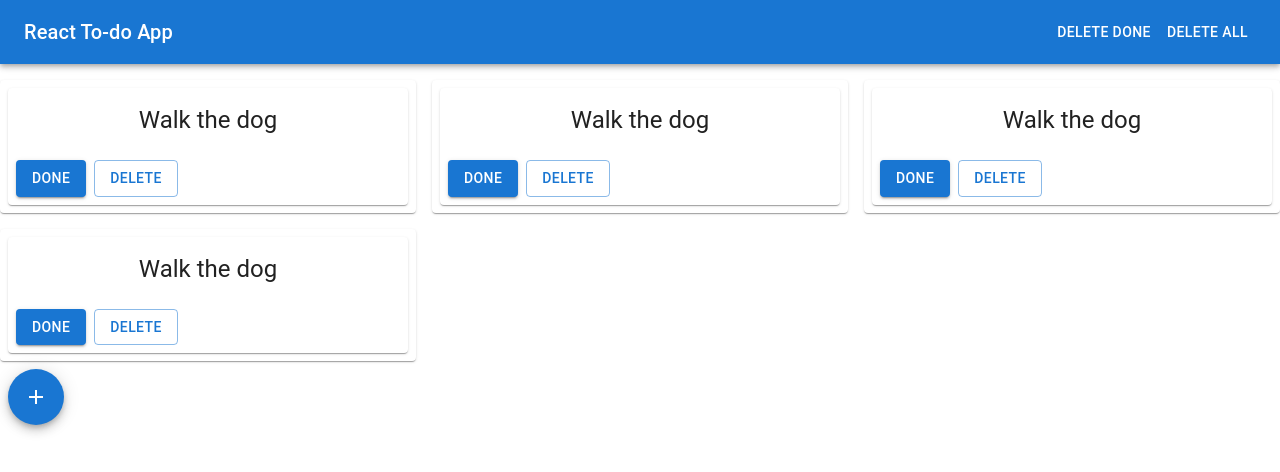
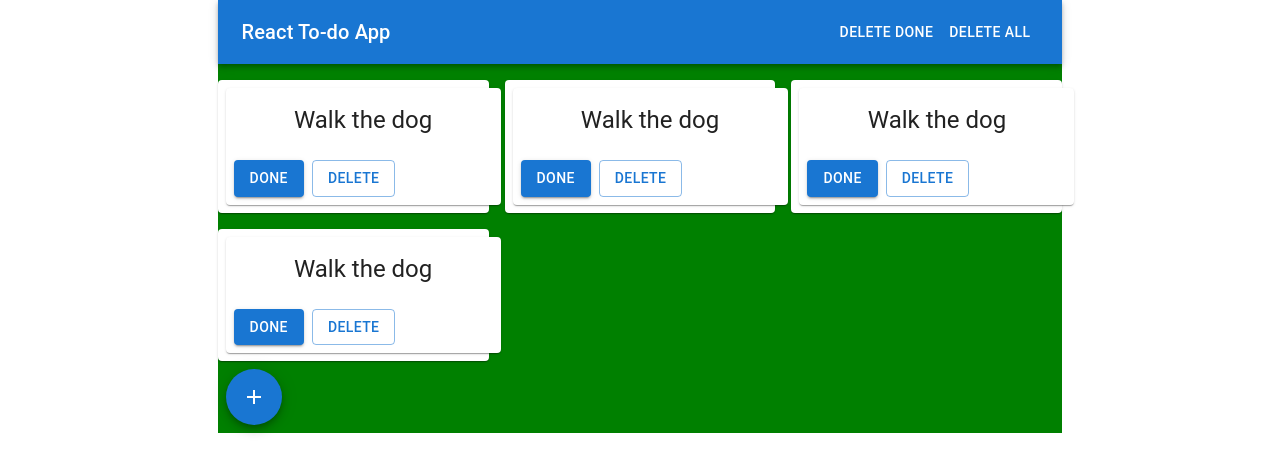
Before and after one commit to benjaminpritchard230/react-todo-app-mui, a React (Create React App) app: page / in a window 1280 px wide. Shown: the top 472 px of the page. Built offline with nearby package versions, Linux system fonts and the light colour scheme.

Commit message:
Learning mui

```diff
--- a/public/index.html
+++ b/public/index.html
@@ -1,14 +1,12 @@
 <!DOCTYPE html>
 <html lang="en">
+
 <head>
   <meta charset="utf-8" />
   <link rel="icon" href="%PUBLIC_URL%/favicon.ico" />
   <meta name="viewport" content="width=device-width, initial-scale=1" />
   <meta name="theme-color" content="#000000" />
-    <meta
-      name="description"
-      content="Web site created using create-react-app"
-    />
+  <meta name="description" content="Web site created using create-react-app" />
   <link rel="apple-touch-icon" href="%PUBLIC_URL%/logo192.png" />
   <!--
       manifest.json provides metadata used when your web app is installed on a
@@ -25,7 +23,9 @@
       Learn how to configure a non-root public URL by running `npm run build`.
     -->
   <title>React App</title>
+  <link rel="stylesheet" href="style.css">
 </head>
+
 <body>
   <noscript>You need to enable JavaScript to run this app.</noscript>
   <div id="root"></div>
@@ -40,4 +40,5 @@
       To create a production bundle, use `npm run build` or `yarn build`.
     -->
 </body>
+
 </html>
--- /dev/null
+++ b/public/style.css
@@ -0,0 +1,18 @@
+@media (max-width: 600px) {
+  .app {
+    background-color: red;
+    max-width: 100vw;
+  }
+}
+
+@media (min-width: 1200px) {
+  .app {
+    background-color: green;
+    max-width: 66vw;
+  }
+}
+
+body {
+  display: flex;
+  justify-content: center;
+}
--- a/src/App.js
+++ b/src/App.js
@@ -4,10 +4,10 @@ import FloatingActionButtons from "./components/Fab";
 
 function App() {
   return (
-    <>
+    <div className="app">
       <BasicGrid />
       <FloatingActionButtons />
-    </>
+    </div>
   );
 }
 
```
Lines whose indentation alone changed are shown as unchanged.
